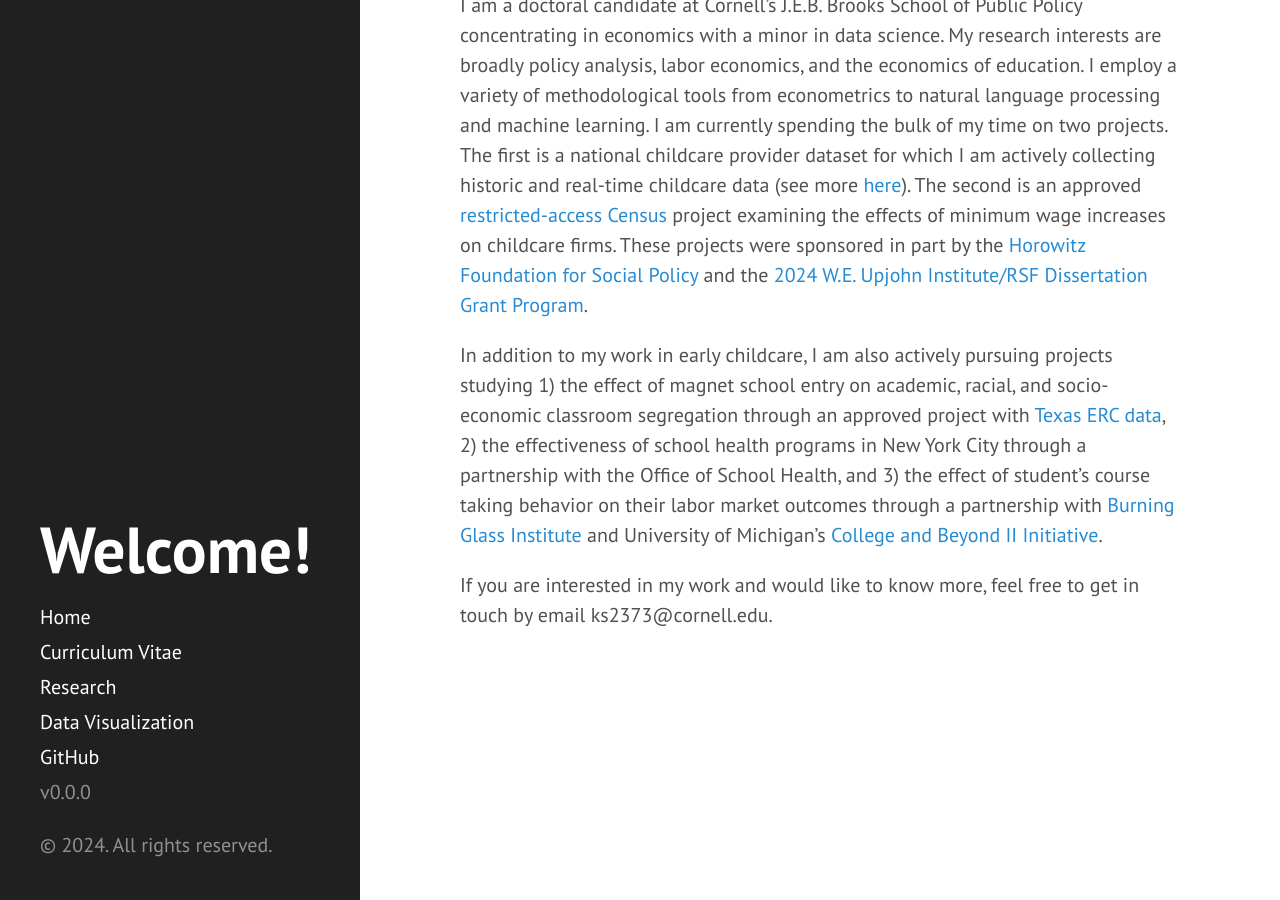
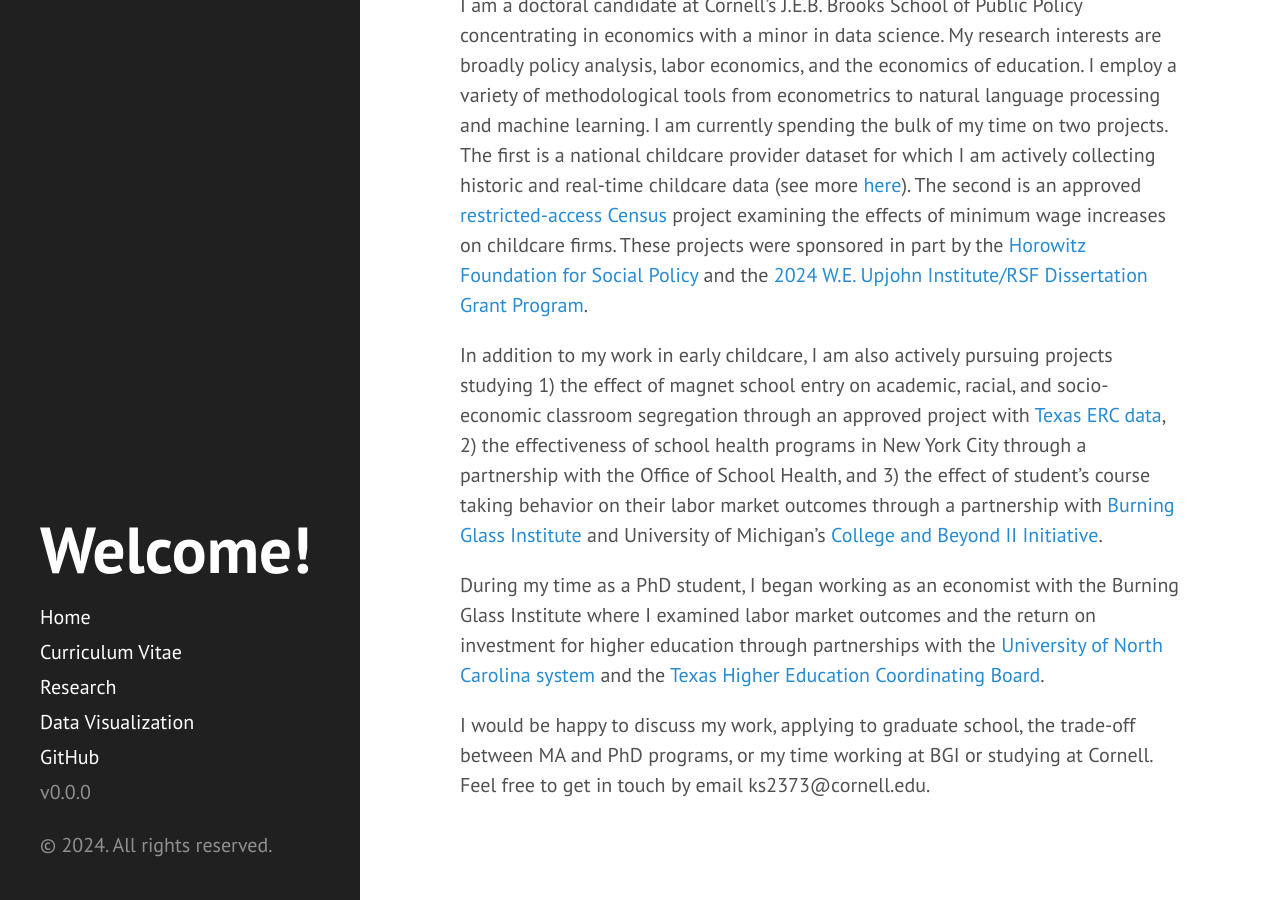
Before and after one commit to kcsadow/website, a Jekyll site: the page built from index.md, in a window 1280 px wide and 900 px high, scrolled down 596 px. Built offline with Jekyll 4.4.1, drawn with Linux system fonts in a browser that asks for light colours; the list of posts is cut into pages by our own code.

Commit message:
Update index.md

```diff
--- a/index.md
+++ b/index.md
@@ -16,7 +16,9 @@ I am a doctoral candidate at Cornell's J.E.B. Brooks School of Public Policy con
 
 In addition to my work in early childcare, I am also actively pursuing projects studying 1) the effect of magnet school entry on academic, racial, and socio-economic classroom segregation through an approved project with [Texas ERC data](https://texaserc.utexas.edu/), 2) the effectiveness of school health programs in New York City through a partnership with the Office of School Health, and 3) the effect of student's course taking behavior on their labor market outcomes through a partnership with [Burning Glass Institute](https://www.burningglassinstitute.org/) and University of Michigan's [College and Beyond II Initiative](https://www.icpsr.umich.edu/web/about/cms/4370).
 
-If you are interested in my work and would like to know more, feel free to get in touch by email ks2373@cornell.edu.
+During my time as a PhD student, I began working as an economist with the Burning Glass Institute where I examined labor market outcomes and the return on investment for higher education through partnerships with the [University of North Carolina system](https://www.northcarolina.edu/wp-content/uploads/reports-and-documents/economic-reports/unc-roi-study-of-university-programs-november-2023.pdf) and the [Texas Higher Education Coordinating Board](https://www.texas-air.org/wp-content/uploads/2024/04/TAIR2024-D4_Aligning-Texas-Higher-Education-Supply-and-Labor-Market-Demand.pdf).
+
+I would be happy to discuss my work, applying to graduate school, the trade-off between MA and PhD programs, or my time working at BGI or studying at Cornell. Feel free to get in touch by email ks2373@cornell.edu.
 
 <!-- links to social media icons -->
 <!-- no need to change these -->
```
